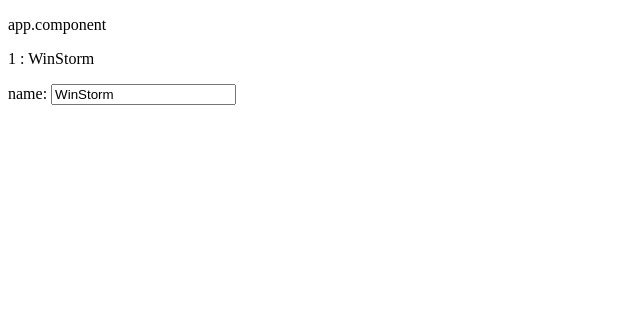
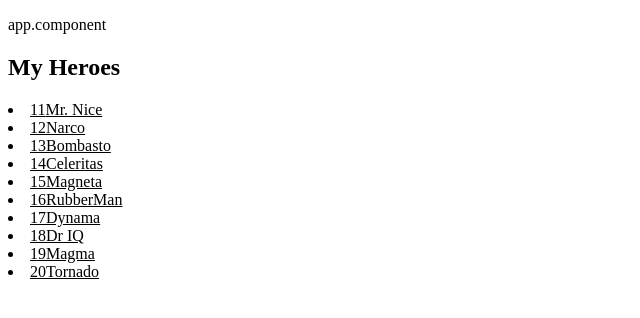
Before and after one commit to hotan486/shim, an Angular app: page / in a window 1280 px wide. Shown: the top 318 px of the page, without its empty margins (0-640 px from the left). Built offline with nearby package versions, Linux system fonts and the light colour scheme.

Commit message:
4장 ngFor 반복문 사용하여 여러개 데이터 보여주기
let 아이템 of 컬렉션 (es6 반복문 구문 사용)

```diff
--- /dev/null
+++ b/src/app/HEROES.ts
@@ -0,0 +1,15 @@
+import {Hero} from './hero';
+
+// Hero[] 은 Array<Hero>
+export const HEROES: Hero[] = [
+  { id: 11, name: 'Mr. Nice' },
+  { id: 12, name: 'Narco' },
+  { id: 13, name: 'Bombasto' },
+  { id: 14, name: 'Celeritas' },
+  { id: 15, name: 'Magneta' },
+  { id: 16, name: 'RubberMan' },
+  { id: 17, name: 'Dynama' },
+  { id: 18, name: 'Dr IQ' },
+  { id: 19, name: 'Magma' },
+  { id: 20, name: 'Tornado' }
+];
--- a/src/app/heroes/heroes.component.html
+++ b/src/app/heroes/heroes.component.html
@@ -1,9 +1,14 @@
-<p>
-  {{hero.id}} : {{hero.name}}
-</p>
+<h2>My Heroes</h2>
+<u class="heroes">
+  <li *ngFor="let hero of heroes">
+    <span class="badge">{{hero.id}}</span>{{hero.name}}
+  </li>
+</u>
 
+<!--
 <div>
   <label>name:
     <input [(ngModel)]="hero.name" placeholder="name">
   </label>
 </div>
+-->
--- a/src/app/heroes/heroes.component.ts
+++ b/src/app/heroes/heroes.component.ts
@@ -1,5 +1,6 @@
 import { Component, OnInit } from '@angular/core';
 import {Hero} from '../hero';
+import {HEROES} from '../HEROES';
 
 @Component({
   selector: 'app-heroes',
@@ -12,11 +13,13 @@
     name: 'Winstorm',
   };*/
 
-  hero = new Hero();
+  // hero = new Hero();
+
+  heroes = HEROES;
 
   constructor() {
-    this.hero.id = 1;
-    this.hero.name = 'WinStorm';
+    // this.hero.id = 1;
+    // this.hero.name = 'WinStorm';
   }
 
   ngOnInit() {
```
